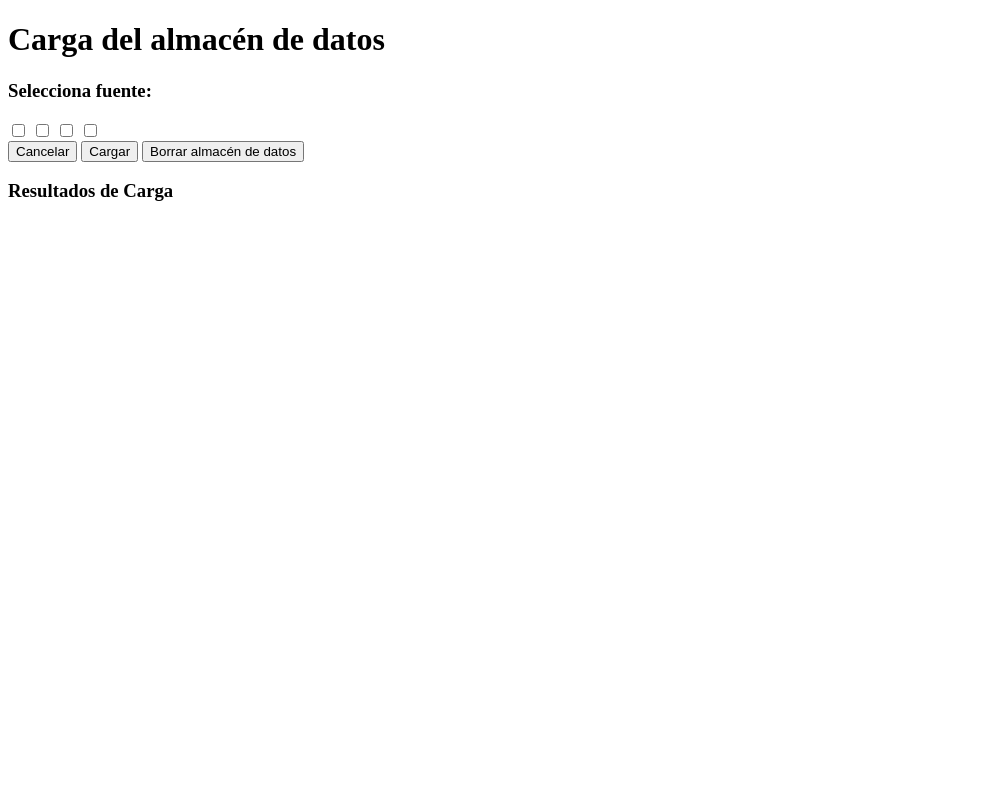
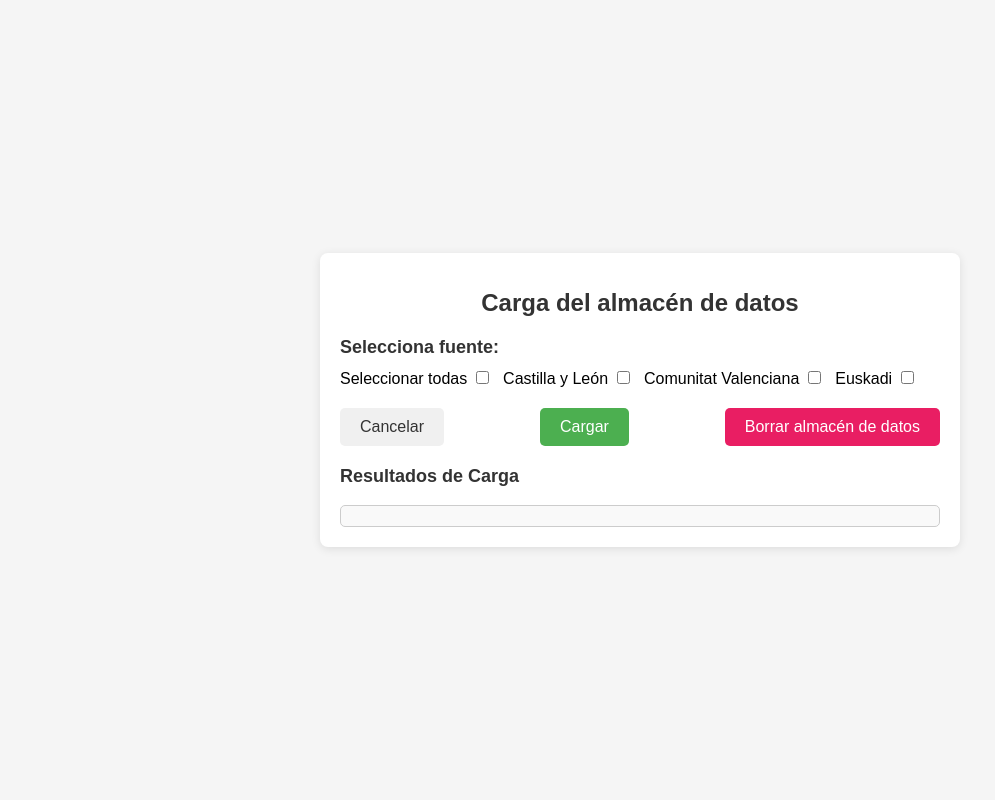
Before and after one commit to yusarin015/Interface-monuments, a FastAPI app: template templates/load.html in a window 1280 px wide. Shown: the whole page, without its empty margins (0-995 px from the left). Run offline with FastAPI, Linux system fonts and the light colour scheme; the template is opened without the code that fills it, so the values that code supplies are empty; parts of the project's set-up code (start-up, migrations or seed data) failed here and were passed over.

Commit message:
Interfaz de carga

```diff
--- a/main.py
+++ b/main.py
@@ -6,22 +6,15 @@ from fastapi.staticfiles import StaticFiles
 from fastapi.templating import Jinja2Templates
 from fastapi.responses import HTMLResponse
 
-logger.info("Ejecutando...")
-
-
 
 app = FastAPI()
-
-logger.info("Inicializando endpoints de la API para los extractores...")
-
-app.include_router(SearchRouter, prefix="/search", tags=["search"])
 
 app.mount("/static", StaticFiles(directory="static"), name="static")
 
 templates = Jinja2Templates(directory="templates")
 
 # route for the search form
-@api.get("/busqueda", response_class=HTMLResponse)
+@app.get("/carga", response_class=HTMLResponse)
 async def read_root(request: Request):
-    logger.info("Cargando el formulario de busqueda")
-    return templates.TemplateResponse("search.html", {"request": request})
+    logger.info("Cargando el formulario de carga de monumentos")
+    return templates.TemplateResponse("load.html", {"request": request})
--- /dev/null
+++ b/static/style_load.css
@@ -0,0 +1,85 @@
+body {
+    font-family: Arial, sans-serif;
+    background-color: #f5f5f5;
+    display: flex;
+    justify-content: center;
+    align-items: center;
+    height: 100vh;
+    margin: 0;
+}
+
+.container {
+    background-color: white;
+    width: 600px;
+    padding: 20px;
+    box-shadow: 0 2px 10px rgba(0,0,0,0.1);
+    border-radius: 8px;
+}
+
+.load_container h1 {
+    font-size: 24px;
+    margin-bottom: 20px;
+    text-align: center;
+    color: #333;
+}
+
+.form_container {
+    margin-bottom: 20px;
+}
+
+.form_container h3 {
+    font-size: 18px;
+    margin-bottom: 10px;
+    color: #333;
+}
+
+input[type="checkbox"] {
+    margin-right: 10px;
+}
+
+.buttons {
+    display: flex;
+    justify-content: space-between;
+    margin-top: 20px;
+}
+
+button {
+    padding: 10px 20px;
+    border: none;
+    border-radius: 5px;
+    cursor: pointer;
+    font-size: 16px;
+}
+
+.cancel-btn {
+    background-color: #f0f0f0;
+    color: #333;
+}
+
+.submit-btn {
+    background-color: #4CAF50;
+    color: white;
+}
+
+.delete-btn {
+    background-color: #e91e63;
+    color: white;
+}
+
+.results {
+    margin-top: 20px;
+}
+
+.results h3 {
+    font-size: 18px;
+    color: #333;
+}
+
+.result-container {
+    border: 1px solid #ccc;
+    padding: 10px;
+    background-color: #f9f9f9;
+    border-radius: 5px;
+    font-size: 14px;
+    line-height: 1.6;
+}
--- a/templates/load.html
+++ b/templates/load.html
@@ -1,7 +1,7 @@
 <!DOCTYPE html>
 <head>
     <title>Carga monumentos</title>
-
+    <link rel="stylesheet" href="/static/style_load.css">
 </head>
 <body>
     <div class="container">
@@ -9,13 +9,17 @@
             <h1>Carga del almacén de datos</h1>
             <div class="form_container">
                 <h3>Selecciona fuente:</h3>
-                <form id="load_form">
-                    <input type="checkbox" id="all" name="todas" value="Seleccionar todas">
-                    <input type="checkbox" id="castilla" name="castilla" value="Castilla y León">
-                    <input type="checkbox" id="valencia" name="valencia" value="Comunitat Valenciana">
-                    <input type="checkbox" id="eus" name="euskadi" value="Euskadi">
+                <form id="load_form" action="post">
+                    <label for="todas">Seleccionar todas</label>
+                    <input type="checkbox" id="all" name="todas" value="all">
+                    <label for="cat">Castilla y León</label>
+                    <input type="checkbox" id="cat" name="cat" value="cat">
+                    <label for="cv">Comunitat Valenciana</label>
+                    <input type="checkbox" id="cv" name="cv" value="cv">
+                    <label for="mur">Euskadi</label>
+                    <input type="checkbox" id="mur" name="mur" value="mur">
                     <div class="buttons">
-                        <button type="submit" class="cancel-btn">Cancelar</button>
+                        <button type="reset" class="cancel-btn">Cancelar</button>
                         <button type="submit" class="submit-btn">Cargar</button>
                         <button type="submit" class="delete-btn">Borrar almacén de datos</button>
                     </div>
@@ -29,4 +33,55 @@
             </div>
         </div>
     </div>
+    <script>
+        document.getElementById('load_form').addEventListener('submit', async function(event){
+            event.preventDefault();
+
+            const formData = new FormData(this);
+            const sources = [];
+            if(formData.has('todas')) {
+                sources.push("all");
+            }
+            if(formData.has('cat')) {
+                sources.push("cat");
+            }
+            if(formData.has('cv')) {
+                sources.push("cv");
+            }
+            if(formData.has('mur')) {
+                sources.push("mur");
+            }
+            const urls = {
+                "cat": "https://url_api/cat",
+                "cv": "https://url_api/cv",
+                "mur": "https://url_api/mur",
+            };
+
+            const resultContainer = document.querySelector('.result-container');
+            resultContainer.innerHTML='';
+
+            const printResponse = (message) => {
+                const resDiv = document.createElement('div');
+                resDiv.innerHTML = `<p>${message}</p><br>`;
+                resultContainer.appendChild(resDiv);
+            };
+
+            if(sources.includes("all")){
+                for (const key in urls){
+                    const response = await fetch(urls[key], {method: 'POST'});
+                    const data = await response.json();
+                    printResponse(data.message);
+                }
+            }else{
+                for (const source of sources) {
+                    if (urls[source]) {
+                        const response = await fetch(urls[source], { method: 'POST' });
+                        const data = await response.json();
+                        printResponse(data.message);
+                    }
+                }
+            }
+
+        });
+    </script>
 </body>
```
